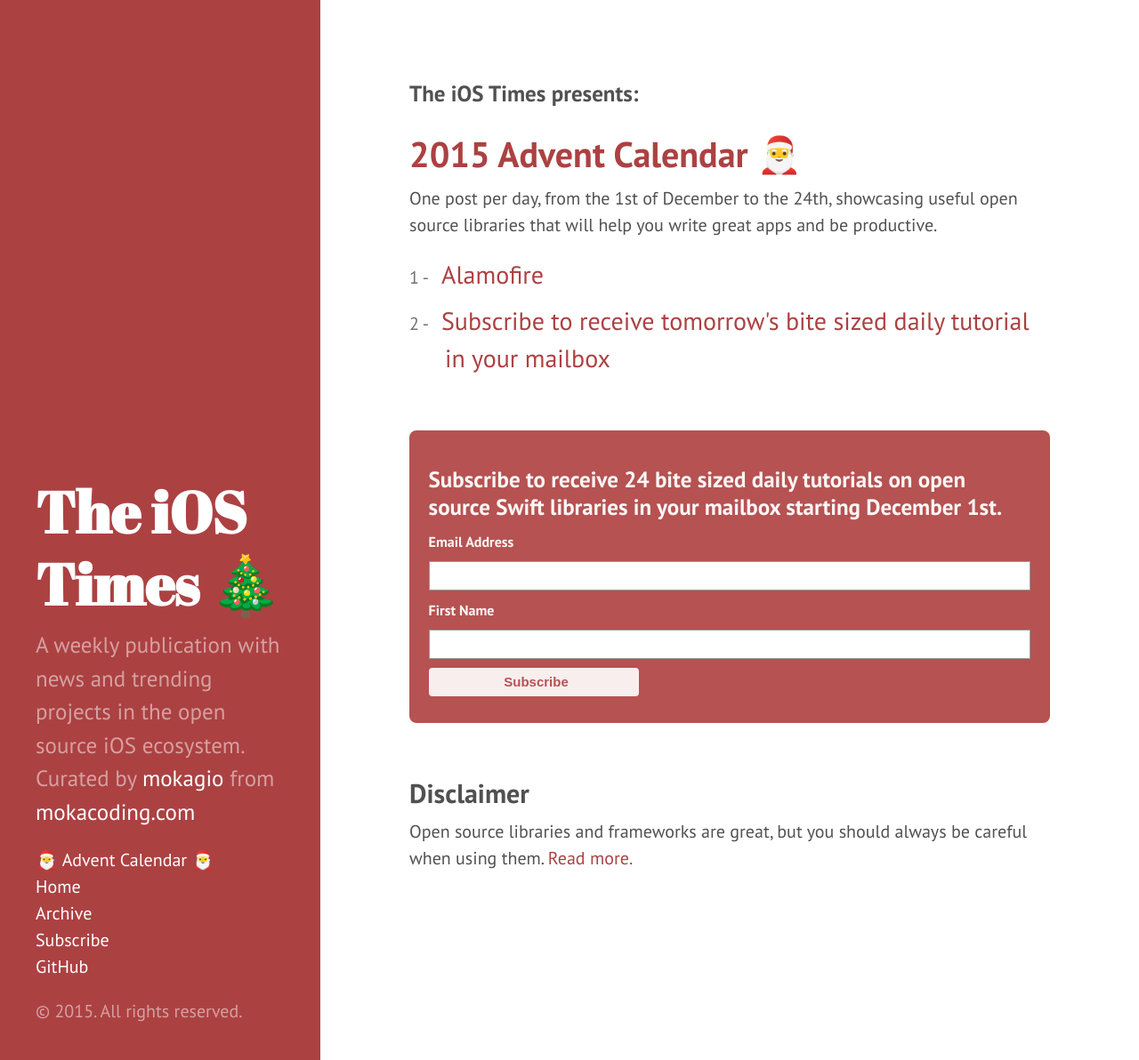
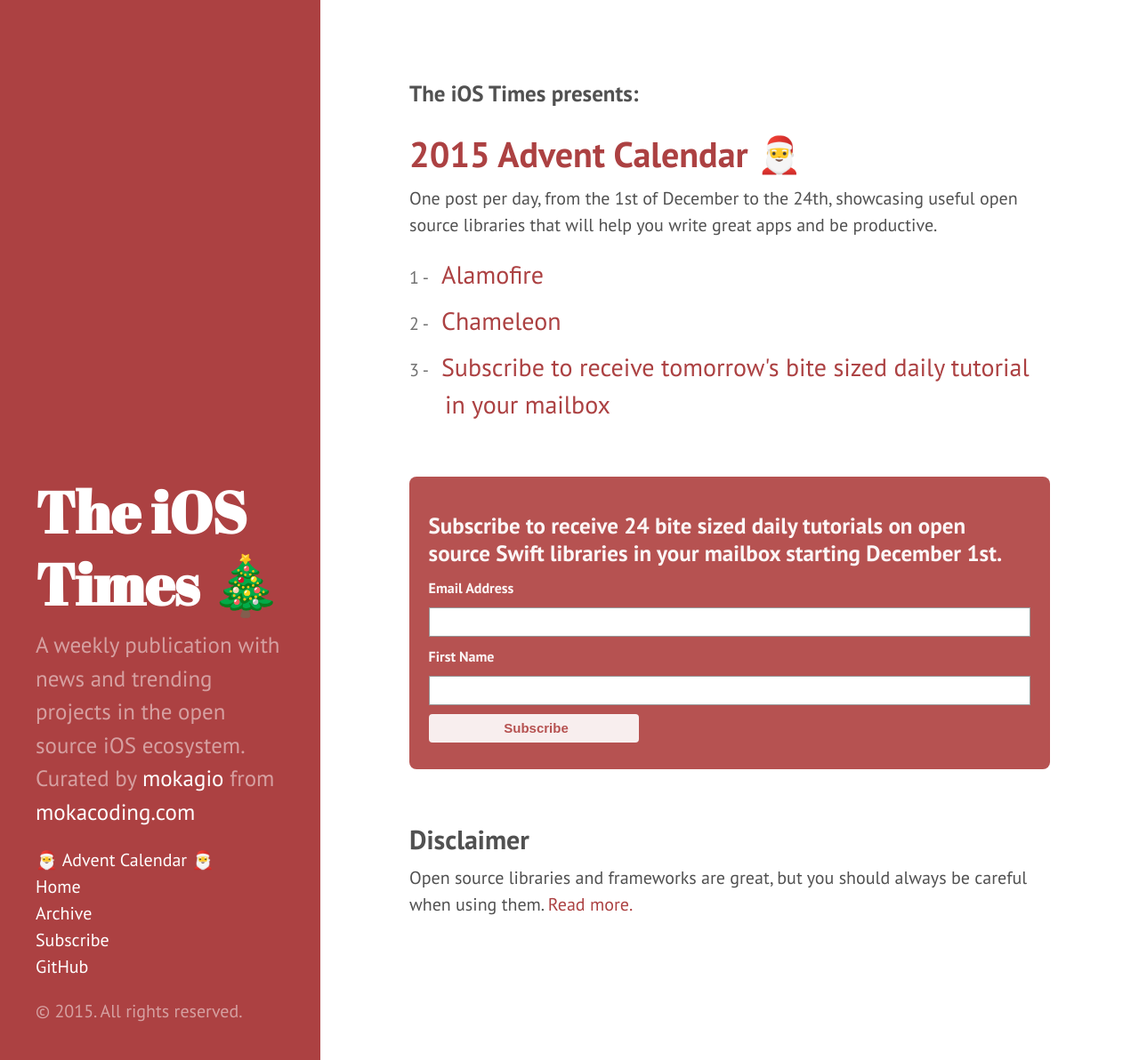
Before and after one commit to mokacoding/the-ios-times, a Jekyll site: the page built from advent-calendar.html, in a window 1280 px wide and 1192 px high. Shown: the whole window at 89% size. Built offline with Jekyll 4.4.1, drawn with Linux system fonts in a browser that asks for light colours; comment, search, counter and statistics services are not loaded.

Commit message:
🎄 Advent Calendar - Day 2 - Chameleon
https://github.com/ViccAlexander/Chameleon

```diff
--- a/advent-calendar.html
+++ b/advent-calendar.html
@@ -11,6 +11,7 @@
 
 <ol class="thick-list">
   <li><a href="/advent-calendar/alamofire.html">Alamofire</a></li>
+  <li><a href="/advent-calendar/chameleon.html">Chameleon</a></li>
   <li><a href="/advent-calendar-subscribe">Subscribe to receive tomorrow's bite sized daily tutorial in your mailbox</a></li>
 </ol>
 
```
